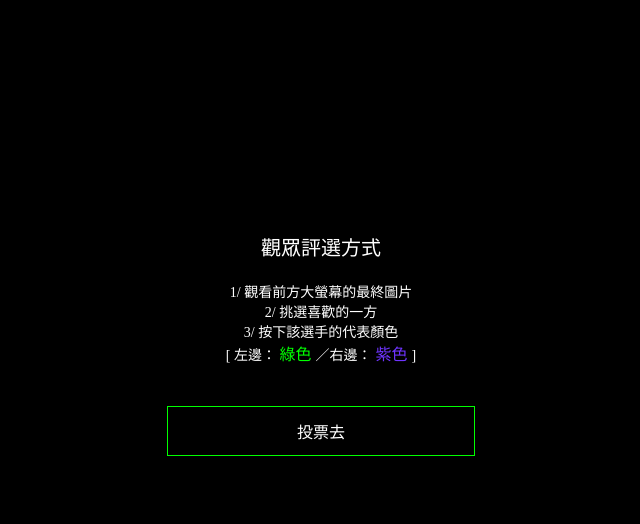
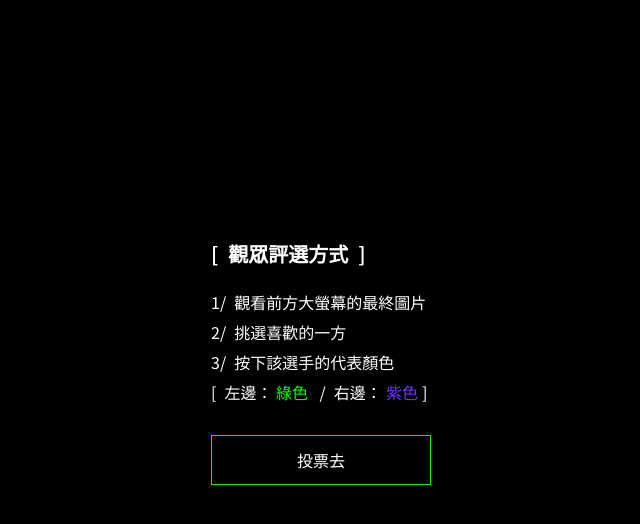
Before and after one commit to ChiHan4639/VSAI, a plain HTML site: page index.html in a window 1280 px wide. Shown: the whole page, without its empty margins (319-959 px from the left). Drawn offline with nearby package versions, Linux system fonts and the light colour scheme.

Commit message:
修正排版及字體

```diff
--- a/index.html
+++ b/index.html
@@ -15,6 +15,10 @@
     <!-- 引用MQTT的CDN -->
     <script src="javascript/mqttws31-min.js" type="text/javascript"></script>
 
+    <!-- Google Fonts引用 -->
+    <link rel="preconnect" href="https://fonts.googleapis.com">
+    <link rel="preconnect" href="https://fonts.gstatic.com" crossorigin>
+    <link href="https://fonts.googleapis.com/css2?family=Noto+Sans+TC:wght@400;600;800&display=swap" rel="stylesheet">
 </head>
 
 <body class="playerMode m-0">
@@ -37,10 +41,10 @@
     <div id="myModal2" class="modal">
 
         <!-- Modal content -->
-        <div class="modal-content">
+        <div class="modal-contentFix">
             <!--span class="close">&times;</span-->
             <div class="judgeDiv">
-                <a class="modalTitle">此回合已完成投票。<br>待評審完成評分後，將進入下一回合的比賽</a>
+                <a class="modalTitle">此回合已完成投票。<br>待評審完成評分後，<br>將進入下一回合的比賽</a>
             </div>
         </div>
 
@@ -50,22 +54,23 @@
     <div id="myModal3" class="modal">
 
         <!-- Modal content -->
-        <div class="modal-content">
+        <div class="modal-contentFix">
             <!--span class="close">&times;</span-->
-            <div class="judgeDiv">
-                <p class="modalTitle">觀眾評選方式</p>
+            <div class="announceDiv">
+                <p class="modalTitle fw600">[&ensp;觀眾評選方式&ensp;]</p>
                 <div class="textDiv">
                     <a class="modalText">
-                        1/ 觀看前方大螢幕的最終圖片<br>
-                        2/ 挑選喜歡的一方<br>
-                        3/ 按下該選手的代表顏色<br>
-                        [ 左邊：
+                        1/&ensp;觀看前方大螢幕的最終圖片<br>
+                        2/&ensp;挑選喜歡的一方<br>
+                        3/&ensp;按下該選手的代表顏色<br>
+                        [&ensp;左邊：
                     </a>
                     <a class="text_green">綠色 </a>
-                    <a class="modalText">／右邊：</a>
+                    <a class="modalText">&ensp;/&ensp;右邊：</a>
                     <a class="text_purple">紫色</a>
                     <a class="modalText"> ]<br> </a>
                 </div>
+                <br>
                 <button class="CloseBtn" onclick="introOff()" >投票去</button-->
             </div>
         </div>
--- a/style.css
+++ b/style.css
@@ -1,3 +1,13 @@
+p{
+    font-family: 'Noto Sans TC', sans-serif;
+    font-weight: 400;
+}
+
+a{
+    font-family: 'Noto Sans TC', sans-serif;
+    font-weight: 400 ;
+}
+
 .playerMode{
     background-color: black;
     padding: 2%;
@@ -48,6 +58,18 @@
     margin: 2px;
 }
 
+.fw400{
+    font-weight: 400 !important;
+}
+
+.fw600{
+    font-weight: 600 !important;
+}
+
+.fw800{
+    font-weight: 800 !important;
+}
+
 .titleTxt{
     color: white;
     font-weight: 600;
@@ -67,6 +89,10 @@
     text-align: center;
 }
 
+.textDiv{
+    line-height: 28px;
+}
+
 .center p {
     line-height: 1.5;
     display: inline-block;
@@ -76,18 +102,26 @@
     font-size: 3rem;
 }
 
+.announceDiv{
+    text-align: left;
+    min-width: 220px;
+    padding: 30%;
+}
+
 .judgeDiv{
     text-align: center;
+    min-width: 220px;
+    padding: 30%;
 }
 
 .JudgeBtn{
     color: white;
     background-color: #000000;
-    margin: 2% auto; /* 15% from the top and centered */
+    margin: 3% auto; /* 15% from the top and centered */
     padding: 20px;
     border: 1px solid rgb(0, 255, 0);
-    font-size: 24px;
-    width: 50%;
+    font-size: 18px;
+    width: 100%;
 }
 
 .JudgeBtn :hover{
@@ -107,7 +141,7 @@
     padding: 12px;
     border: 1px solid rgb(0, 255, 0);
     font-size: 16px;
-    width: 30%;
+    width: 100%;
 }
 
 /* -----Modal----- */
@@ -135,6 +169,17 @@
     width: 80%; /* Could be more or less, depending on screen size */
   }
 
+  .modal-contentFix {
+    background-color: #000000;
+    margin: -5% auto; /* 15% from the top and centered */
+    padding: 20px;
+    width: 80%; /* Could be more or less, depending on screen size */
+    display: flex;
+    justify-content: center;
+    align-items: center;
+    height: 100%;
+  }
+
   .modalTitle{
     color: white;
     font-size: 20px;
@@ -142,7 +187,6 @@
 
   .modalText{
     color: white;
-    font-size: 14px;
   }
 
   /* The Close Button */
```
Also changed, not shown: vsaijudge.html (+10 -5 lines).
